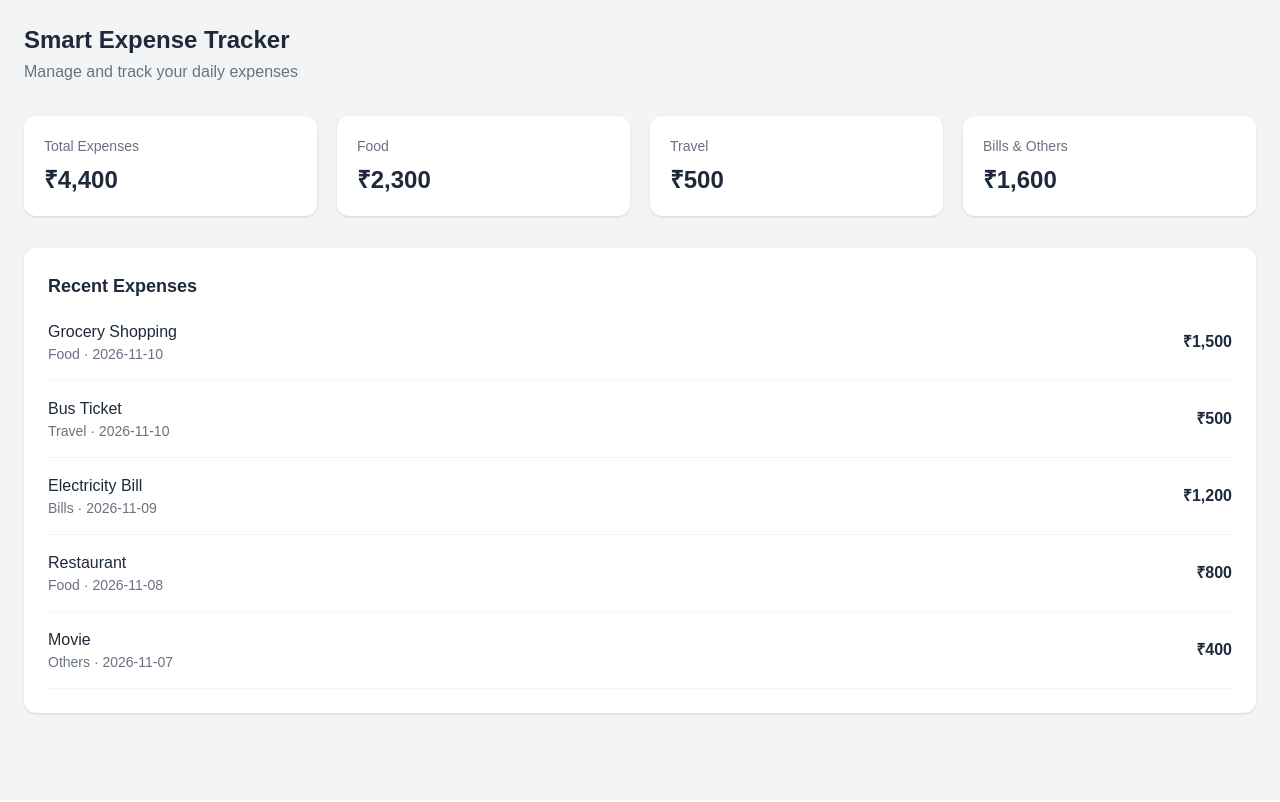
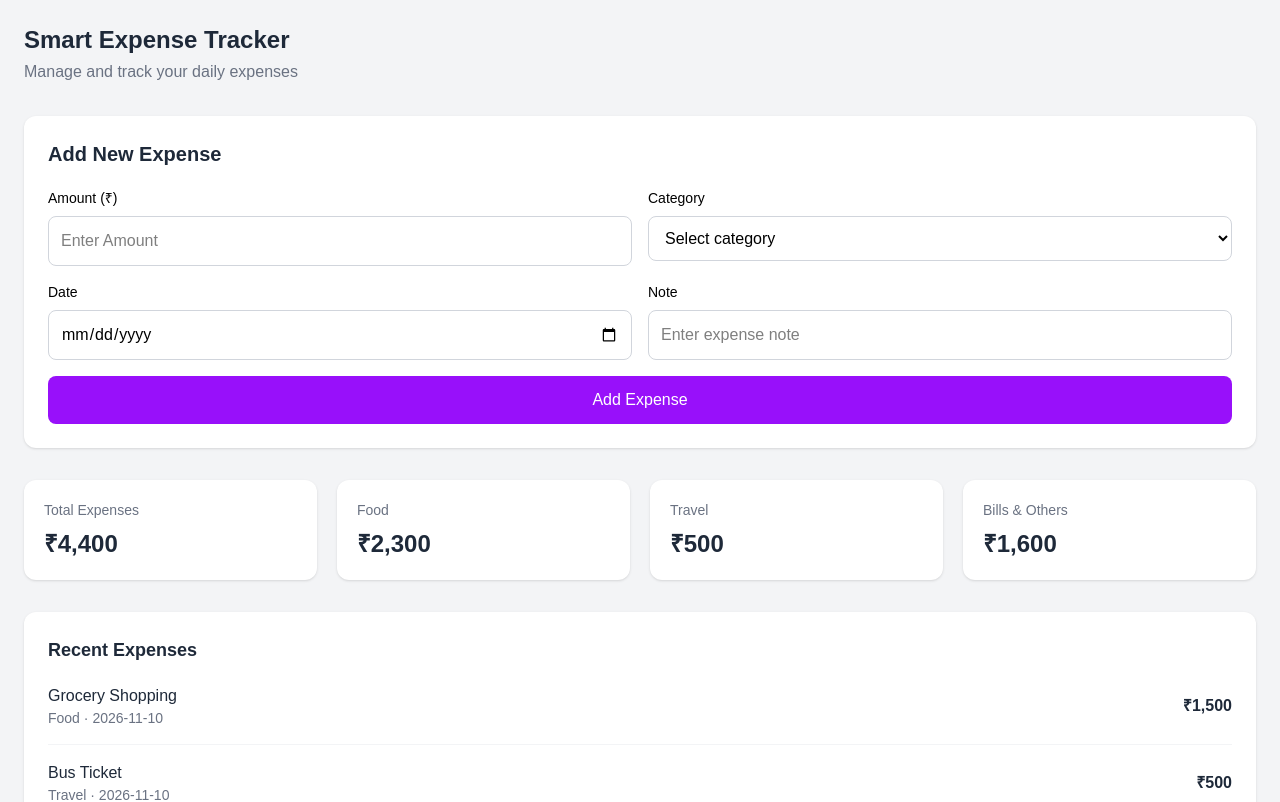
Before and after one commit to Rashmi92-ha/smart-expense-tracker, a React (Vite) app: page / in a window 1280 px wide. Shown: the top 802 px of the page. Built offline with nearby package versions, Linux system fonts and the light colour scheme.

Commit message:
Implement add expense form with validation #4

```diff
--- /dev/null
+++ b/src/components/expenses/ExpenseForm.jsx
@@ -0,0 +1,92 @@
+import { useState } from "react";
+
+function ExpenseForm({ onAddExpense }) {
+  const [amount, setAmount] = useState("");
+  const [category, setCategory] = useState("");
+  const [date, setDate] = useState("");
+  const [note, setNote] = useState("");
+
+  const handleSubmit = (event) => {
+    event.preventDefault();
+    if (!amount || Number(amount) <= 0 || !category || !date) {
+      alert("Please enter a valid amount, category and date.");
+    }
+    const newExpense = {
+      id: Date.now(),
+      title: note.trim() || category,
+      amount: Number(amount),
+      category,
+      date,
+      note,
+    };
+    onAddExpense(newExpense);
+
+    setAmount("");
+    setCategory("");
+    setDate("");
+    setNote("");
+  };
+
+  return (
+    <div className="mb-8 rounded-xl bg-white p-6 shadow-sm">
+      <h2 className="mb-5 text-xl font-semibold text-gray-800">
+        Add New Expense
+      </h2>
+      <form
+        onSubmit={handleSubmit}
+        className="grid grid-cols-1 gap-4 sm:grid-cols-2"
+      >
+        <div>
+          <label className="mb-2 block text-sm font-medium">Amount (₹)</label>
+          <input
+            type="number"
+            value={amount}
+            onChange={(event) => setAmount(event.target.value)}
+            placeholder="Enter Amount"
+            className="w-full rounded-lg border border-gray-300 p-3 outline-none focus:border-purple-500 "
+          />
+        </div>
+        <div>
+          <label className="mb-2 block text-sm font-medium">Category</label>
+          <select
+            value={category}
+            onChange={(event) => setCategory(event.target.value)}
+            className="w-full rounded-lg border border-gray-300 p-3 outline-none focus:border-purple-500"
+          >
+            <option value="">Select category</option>
+            <option value="Food">Food</option>
+            <option value="Travel">Travel</option>
+            <option value="Bills">Bills</option>
+            <option value="Others">Others</option>
+          </select>
+        </div>
+        <div>
+          <label className="mb-2 block text-sm font-medium">Date</label>
+          <input
+            type="date"
+            value={date}
+            onChange={(event) => setDate(event.target.value)}
+            className="w-full rounded-lg border border-gray-300 p-3 outline-none focus:border-purple-500"
+          />
+        </div>
+        <div>
+          <label className="mb-2 block text-sm font-medium">Note</label>
+          <input
+            type="text"
+            value={note}
+            onChange={(event) => setNote(event.target.value)}
+            placeholder="Enter expense note"
+            className="w-full rounded-lg border border-gray-300 p-3 outline-none focus:border-purple-500"
+          />
+        </div>
+        <button
+          type="submit"
+          className="rounded-lg bg-purple-600 px-5 py-3 font-medium text-white hover:bg-purple-700 sm:col-span-2"
+        >
+          Add Expense
+        </button>
+      </form>
+    </div>
+  );
+}
+export default ExpenseForm;
--- a/src/pages/Dashboard.jsx
+++ b/src/pages/Dashboard.jsx
@@ -2,6 +2,7 @@ import { useState } from "react";
 import expensesData from "../data/expenses";
 import ExpenseSummary from "../components/dashboard/ExpenseSummary";
 import ExpensesList from "../components/expenses/ExpenseList";
+import ExpenseForm from "../components/expenses/ExpenseForm";
 
 function Dashboard() {
   const [expenses, setExpenses] = useState(expensesData);
@@ -26,6 +27,10 @@ function Dashboard() {
     },
   ];
 
+  const handleAddExpense = (newExpense) => {
+    setExpenses((previousExpenses) => [newExpense, ...previousExpenses]);
+  };
+
   return (
     <div className="min-h-screen bg-gray-100 p-6">
       <header className="mb-8">
@@ -38,8 +43,13 @@ function Dashboard() {
         </p>
       </header>
 
-      <ExpenseSummary summaryCards={summaryCards} />
-      <ExpensesList expenses={expenses} />
+      <div className="space-y-8">
+        <ExpenseForm onAddExpense={handleAddExpense} />
+
+        <ExpenseSummary summaryCards={summaryCards} />
+
+        <ExpensesList expenses={expenses} />
+      </div>
     </div>
   );
 }
```
